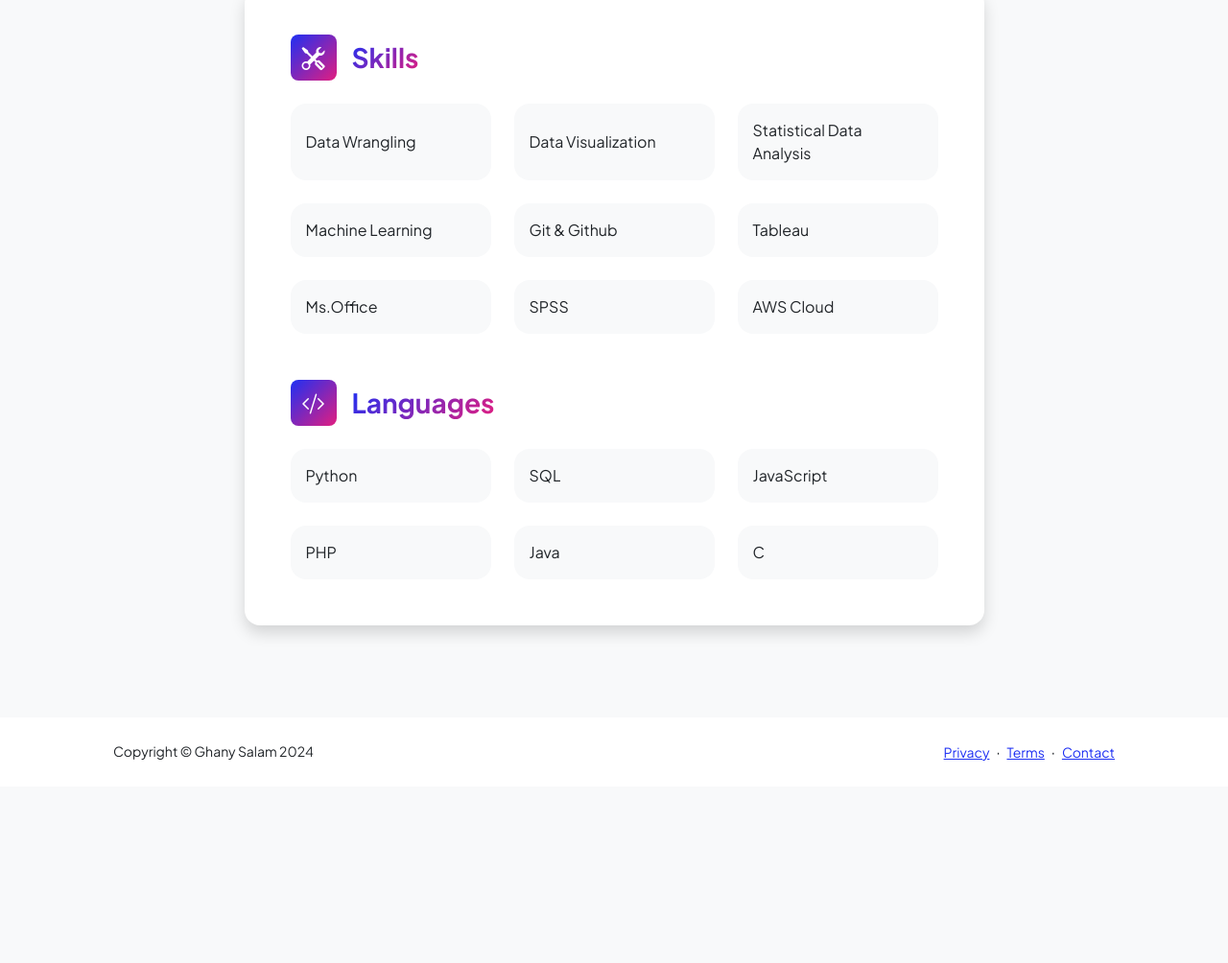
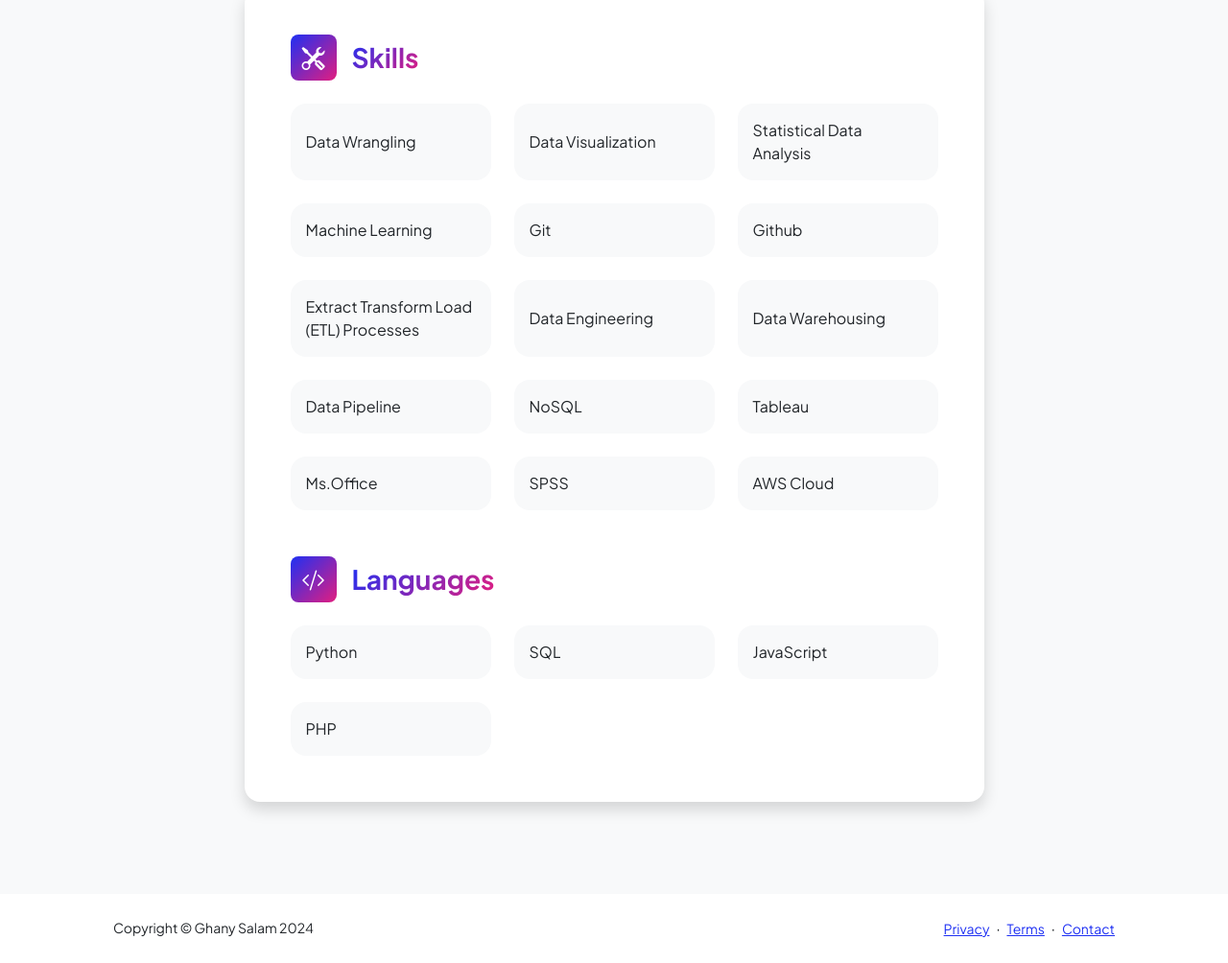
Before and after one commit to ghanysalam/Ghany_Portfolio, a plain HTML site: page resume.html in a window 1280 px wide. Shown: the part 1895-2899 px from the top of the page at 96% size. Before the commit the page ends 2715 px from the top, so only its background shows below. Drawn offline with nearby package versions, Linux system fonts and the light colour scheme.

Commit message:
Update resume.html

```diff
--- a/resume.html
+++ b/resume.html
@@ -177,7 +177,19 @@
                                         </div>
                                         <div class="row row-cols-1 row-cols-md-3">
                                             <div class="col mb-4 mb-md-0"><div class="d-flex align-items-center bg-light rounded-4 p-3 h-100">Machine Learning</div></div>
-                                            <div class="col mb-4 mb-md-0"><div class="d-flex align-items-center bg-light rounded-4 p-3 h-100">Git & Github</div></div>
+                                            <div class="col mb-4 mb-md-0"><div class="d-flex align-items-center bg-light rounded-4 p-3 h-100">Git</div></div>
+                                            <div class="col"><div class="d-flex align-items-center bg-light rounded-4 p-3 h-100">Github</div></div>
+                                        </div>
+                                        <div class="mb-4"></div>
+                                        <div class="row row-cols-1 row-cols-md-3">
+                                            <div class="col mb-4 mb-md-0"><div class="d-flex align-items-center bg-light rounded-4 p-3 h-100">Extract Transform Load (ETL) Processes</div></div>
+                                            <div class="col mb-4 mb-md-0"><div class="d-flex align-items-center bg-light rounded-4 p-3 h-100">Data Engineering</div></div>
+                                            <div class="col"><div class="d-flex align-items-center bg-light rounded-4 p-3 h-100">Data Warehousing</div></div>
+                                        </div>
+                                        <div class="mb-4"></div>
+                                        <div class="row row-cols-1 row-cols-md-3">
+                                            <div class="col mb-4 mb-md-0"><div class="d-flex align-items-center bg-light rounded-4 p-3 h-100">Data Pipeline</div></div>
+                                            <div class="col mb-4 mb-md-0"><div class="d-flex align-items-center bg-light rounded-4 p-3 h-100">NoSQL</div></div>
                                             <div class="col"><div class="d-flex align-items-center bg-light rounded-4 p-3 h-100">Tableau</div></div>
                                         </div>
                                         <div class="mb-4"></div>
@@ -200,8 +212,6 @@
                                         </div>
                                         <div class="row row-cols-1 row-cols-md-3">
                                             <div class="col mb-4 mb-md-0"><div class="d-flex align-items-center bg-light rounded-4 p-3 h-100">PHP</div></div>
-                                            <div class="col mb-4 mb-md-0"><div class="d-flex align-items-center bg-light rounded-4 p-3 h-100">Java</div></div>
-                                            <div class="col"><div class="d-flex align-items-center bg-light rounded-4 p-3 h-100">C</div></div>
                                         </div>
                                     </div>
                                 </div>
```
